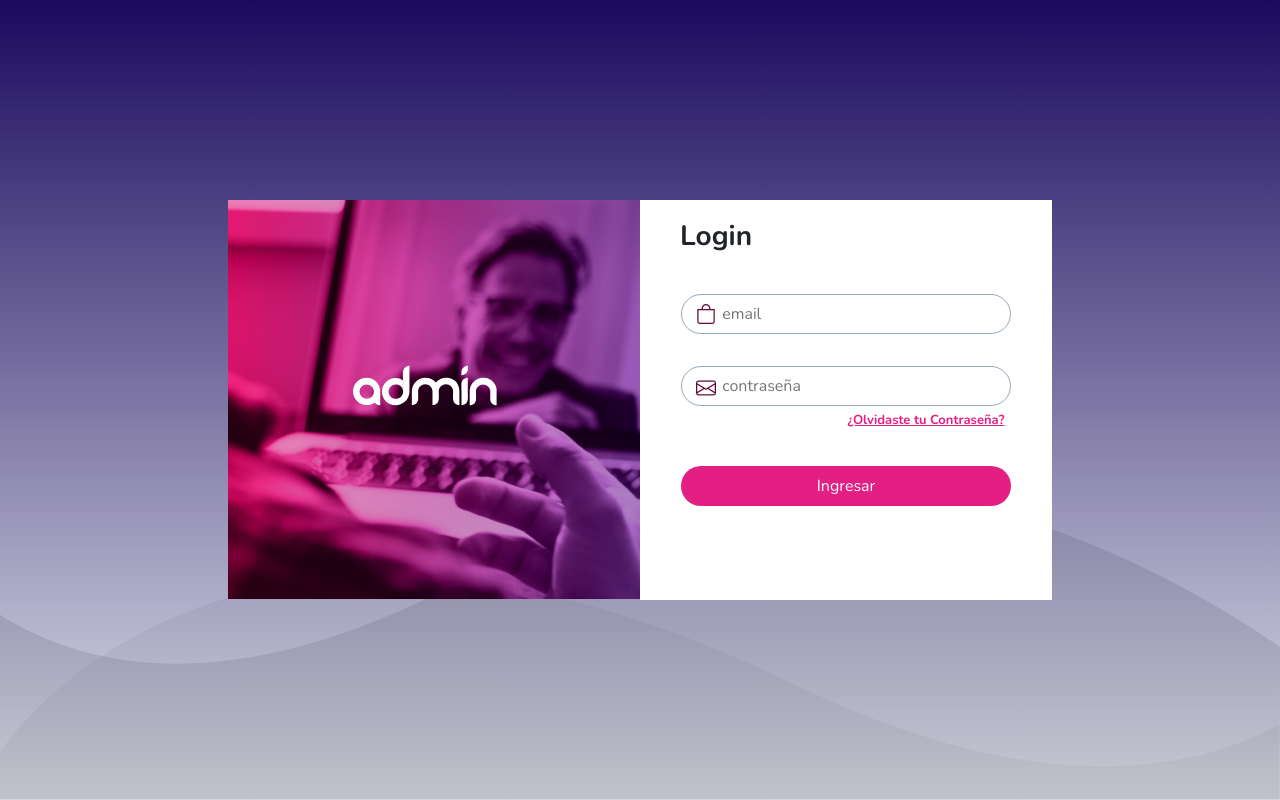
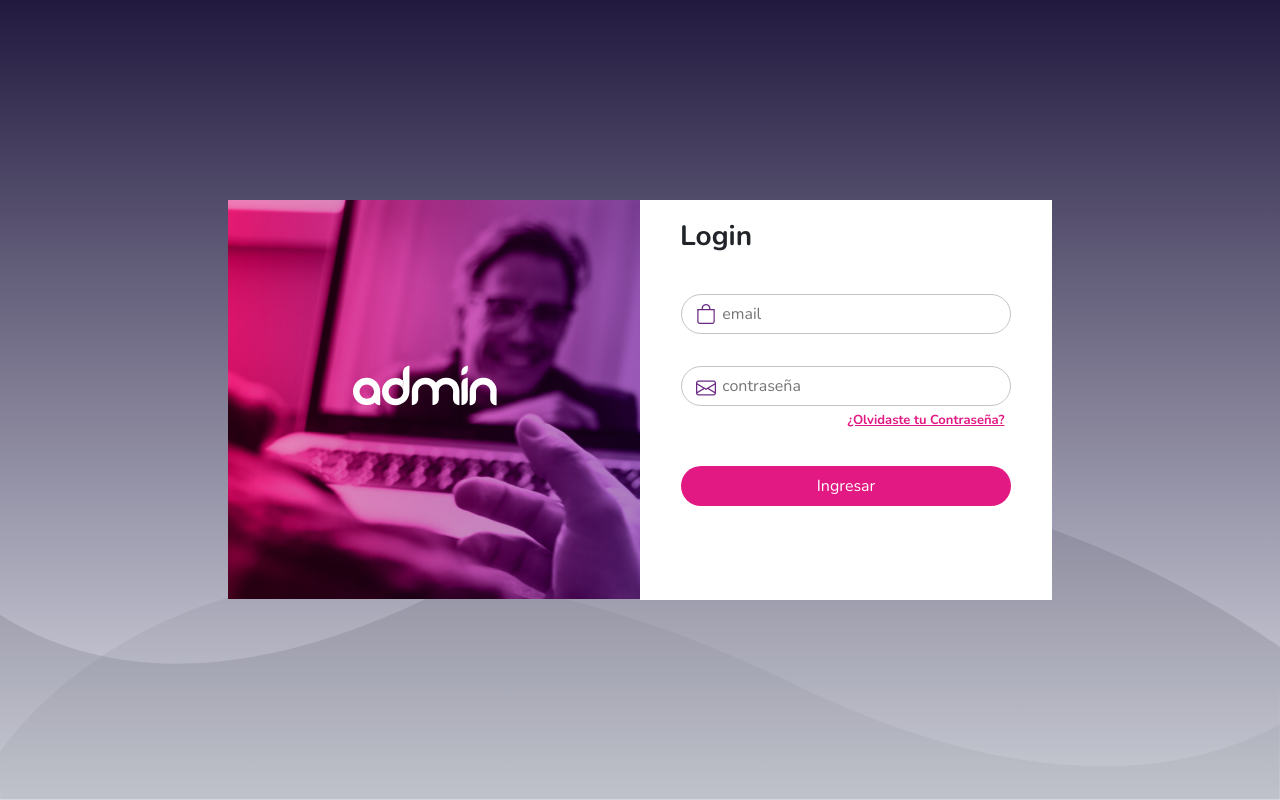
Before and after one commit to emanuelaguero/intro-web-tp9, a plain HTML site: page index.html in a window 1280 px wide. Drawn offline with nearby package versions, Linux system fonts and the light colour scheme.

Commit message:
Ejercicio 9 input-bootstrap icons actilizado

```diff
--- a/css/estilos.css
+++ b/css/estilos.css
@@ -1,11 +1,11 @@
 body {
-    background-image: linear-gradient(rgb(26, 10, 94),rgba(194, 199, 216, 0.5)),
+    background-image: linear-gradient(#22193F,rgba(194, 199, 216, 0.5)),
                     url("/images/ondas.svg");
     background-repeat: no-repeat;
     background-attachment: fixed;
     background-position: bottom;
     background-size: 100%;
-
+  background-color: #22193F;
 
 }
 
@@ -90,7 +90,7 @@ body {
 .contenidoDerecha input {
     border-radius: 20px;
     border: solid 1px;
-    border-color: rgb(150, 169, 185);
+    border-color:  #C4C4C4;
     width: 80%;
     height: 40px;
     margin: 2px;
@@ -113,7 +113,7 @@ body {
     font-size: 20px;
     margin-right: 280px;
     margin-bottom: 25px;
-    color: #680739;
+    color: #6A2A83;
     position: absolute;
 
 }
@@ -121,14 +121,14 @@ body {
     font-size: 20px;
     margin-right: 280px;
     margin-bottom: 20px;
-    color: #680739;
+    color: #6A2A83;
     position: absolute;
 }
 
 .contenidoDerecha a{
     margin-left: 160px;
     margin-top: -30px;
-    color: #e41f84;
+    color: #E21982;
     font-weight: bold;
     font-size: small;
     font-family: 'Nunito', sans-serif !important;
@@ -136,7 +136,7 @@ body {
 }
 
 .contenidoDerecha button {
-    background-color: #e41f84;
+    background-color: #E21982;
     border-radius: 20px;
     border: none;
     align-items: flex-end;
```
Also changed, not shown: ruta GitHub.txt (added).
